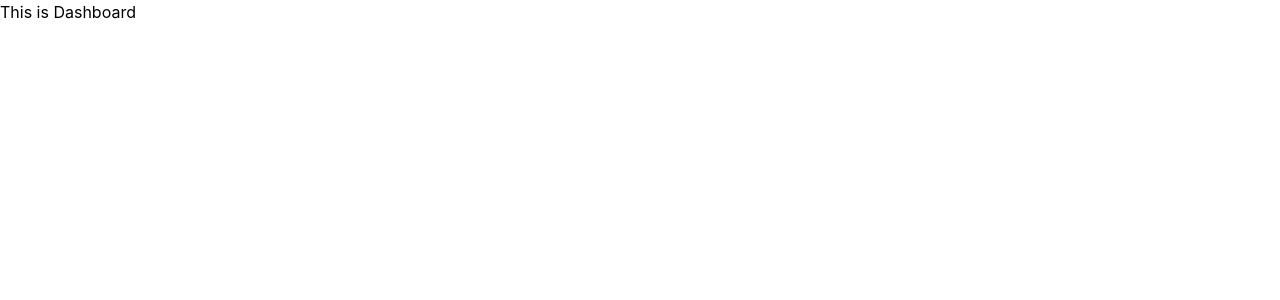
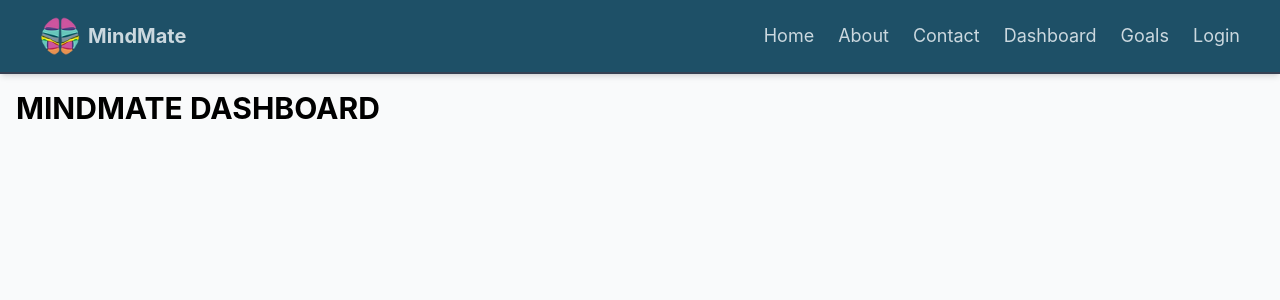
Before and after one commit to Gayatripatil1908/icp10.11-react-1-MindMate, a React (Vite) app: page /Dashboard in a window 1280 px wide. Shown: the top 300 px of the page. Built offline with nearby package versions, Linux system fonts and the light colour scheme.

Commit message:
Dashboard page added

```diff
--- a/src/views/dashboard/Dashboard.jsx
+++ b/src/views/dashboard/Dashboard.jsx
@@ -1,11 +1,31 @@
-import React from 'react'
+// Dashboard.js
+import React, { useEffect } from 'react';
+import { toast, Toaster } from 'react-hot-toast';
+import Navbar from '../../components/Navbar';
 
 function Dashboard() {
+  useEffect(() => {
+    const username = localStorage.getItem('username');
+    if (username) {
+      toast(`😉 Welcome, ${username}!`,{
+        style: {
+          border: '1px solid #159ab7',
+          padding: '6px',
+          color: '#1e5067'
+            }}
+          );
+        }
+      }, []);
+
   return (
     <div>
-        <h1>This is Dashboard</h1>
+      <Navbar />
+    <div className="min-h-screen p-4 bg-gray-50">
+      <Toaster />
+      <h1 className="text-3xl font-bold">MINDMATE DASHBOARD</h1>
     </div>
-  )
+    </div>
+  );
 }
 
 export default Dashboard;
--- a/src/views/login/Login.jsx
+++ b/src/views/login/Login.jsx
@@ -9,10 +9,13 @@ import Footer from '../../components/Footer';
 
 function Login() {
   const [showPassword, setShowPassword] = useState(false);
+  const [username, setUsername] = useState('');
   const navigate = useNavigate();
 
   const handleLogin = (e) => {
     e.preventDefault();
+
+  localStorage.setItem('username', username);
 
     toast.success('Login Successfully!', {
       duration: 1500
@@ -44,12 +47,14 @@ function Login() {
             </h2>
             <form className="space-y-5" onSubmit={handleLogin}>
               <div>
-                <label className="block text-[#1e5067] font-semibold mb-1">Email</label>
+                <label className="block text-[#1e5067] font-semibold mb-1">Username</label>
                 <div className="relative">
                   <input
-                    type="email"
+                    type="text"
                     required
-                    placeholder="Enter your email"
+                    placeholder="Enter your username"
+                    value={username}
+                    onChange={(e) => setUsername(e.target.value)}
                     className="w-full border border-[#159ab7] rounded-md px-4 py-2 pr-10 focus:outline-none focus:ring-2 focus:ring-[#159ab7]"
                   />
                   <UserRound className="absolute right-3 top-1/2 -translate-y-1/2 text-[#1e5067] w-5 h-5 pointer-events-none" />
```
